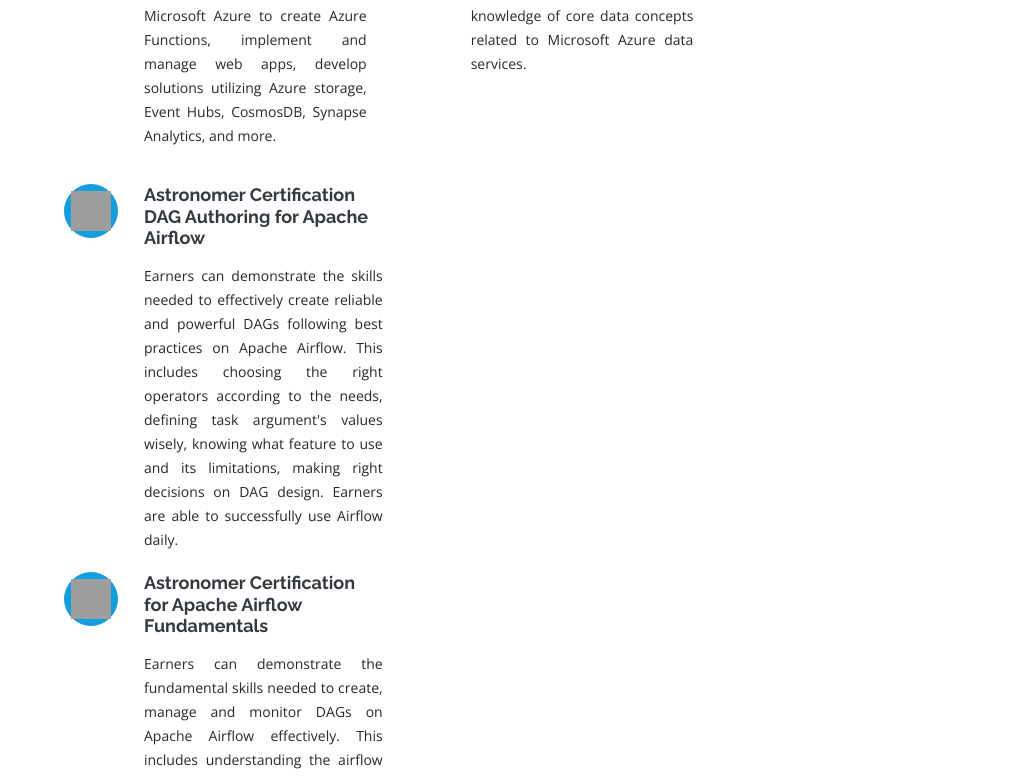
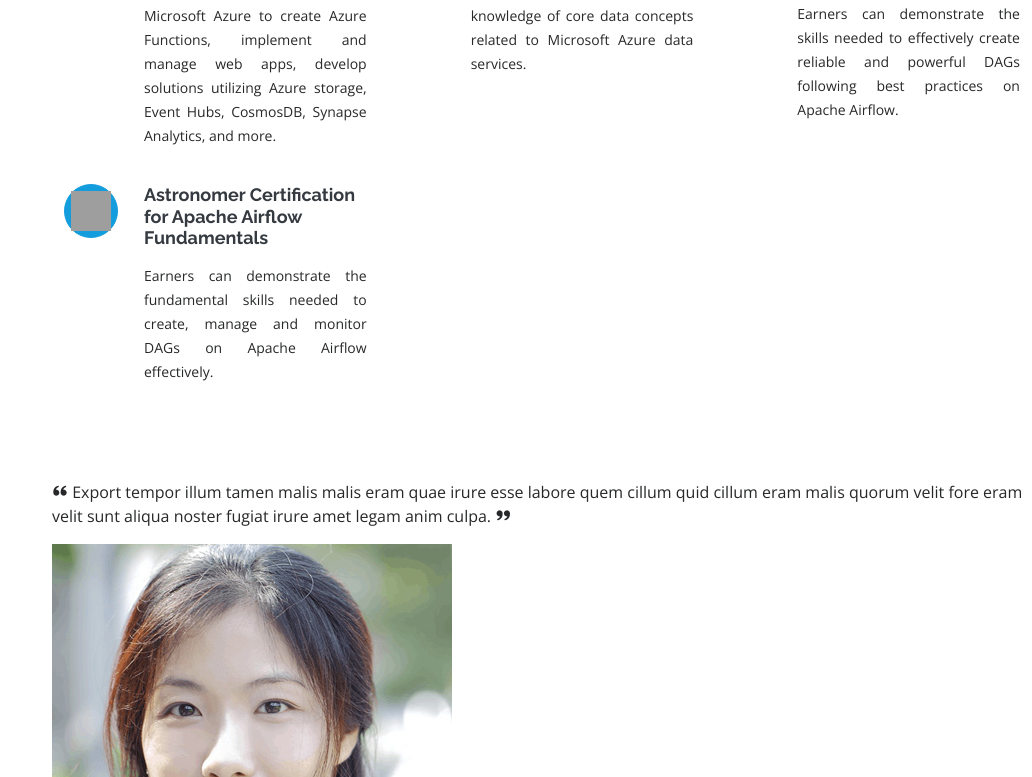
Before and after one commit to KattsonBastos/kattsonbastos.github.io, a plain HTML site: page index.html in a window 1280 px wide. Shown: the part 4543-5320 px from the top of the page, without its empty margins (248-1280 px from the left). Drawn offline with nearby package versions, Linux system fonts and the light colour scheme; grey boxes are pictures that could not be loaded.

Commit message:
fix certificatiosn div

```diff
--- a/index.html
+++ b/index.html
@@ -450,7 +450,6 @@
             </a></h4>
             <p  class="description" style="text-align: justify;">Demonstrate foundational knowledge of core data concepts related to Microsoft Azure data services. </p>
           </div>
-        </div>
 
         <div class="col-lg-4 col-md-6 icon-box" data-aos="fade-up">
           <div class="icon">
@@ -460,10 +459,7 @@
             Astronomer Certification DAG Authoring for Apache Airflow
           </a></h4>
           <p class="description" style="text-align: justify;">Earners can demonstrate the skills
-            needed to effectively create reliable and powerful DAGs following best practices on Apache Airflow.
-            This includes choosing the right operators according to the needs, defining task argument's values wisely,
-            knowing what feature to use and its limitations, making right decisions on DAG design.
-            Earners are able to successfully use Airflow daily.</p>
+            needed to effectively create reliable and powerful DAGs following best practices on Apache Airflow.</p>
         </div>
 
         <div class="col-lg-4 col-md-6 icon-box" data-aos="fade-up">
@@ -474,9 +470,7 @@
             Astronomer Certification for Apache Airflow Fundamentals
           </a></h4>
           <p class="description" style="text-align: justify;">Earners can demonstrate the fundamental skills needed to create,
-            manage and monitor DAGs on Apache Airflow effectively. This includes understanding the airflow components and the task lifecycle,
-            interacting and choosing the correct view on the UI to monitor and debug tasks, and creating a data pipeline following best
-            practices while making accurate decisions on basic architecture needs.</p>
+            manage and monitor DAGs on Apache Airflow effectively.</p>
         </div>
       </div>
 
```
